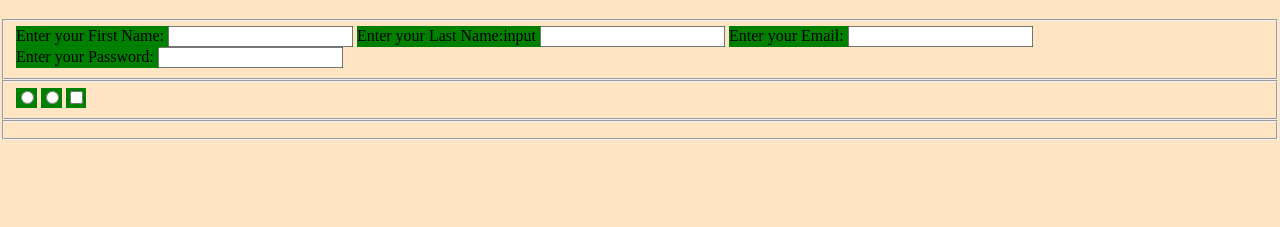
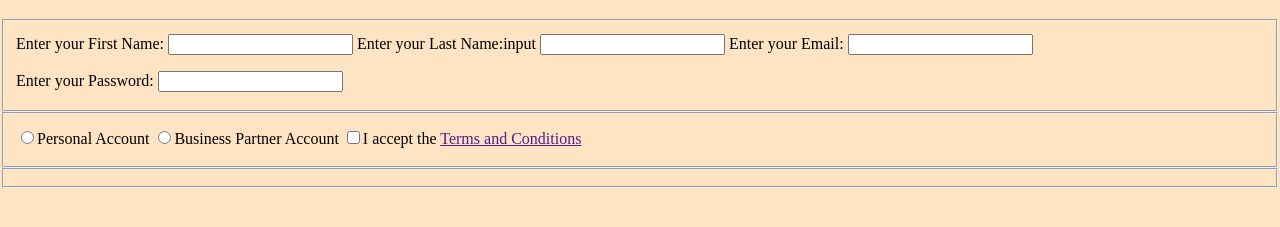
Before and after one commit to CatouKiri/kodego-week3, a plain HTML site: page index.html in a window 1280 px wide. Shown: the part 61-288 px from the top of the page. Drawn offline with Linux system fonts and the light colour scheme.

Commit message:
Setup name attrib account-type and terms and conditions

```diff
--- a/css/style.css
+++ b/css/style.css
@@ -8,5 +8,6 @@ body {
 
 label {
     display: inline-block;
-    background-color: green;
+    /* background-color: green; */
+    margin: 0.5rem 0;
 }
--- a/index.html
+++ b/index.html
@@ -21,9 +21,9 @@
     </fieldset>
     <!-- field set 2 -->
     <fieldset>
-        <label for="#"><input type="radio" name="" id=""></label>
-        <label for="#"><input type="radio" name="" id=""></label>
-        <label for="#"><input type="checkbox"></label>
+        <label for="#"><input type="radio" name="account-type" id="">Personal Account</label>
+        <label for="#"><input type="radio" name="account-type" id="">Business Partner Account</label>
+        <label for="#"><input type="checkbox">I accept the <a href="">Terms and Conditions</a></label>
     </fieldset>
     <!-- field set 3 -->
     <fieldset></fieldset>
```
